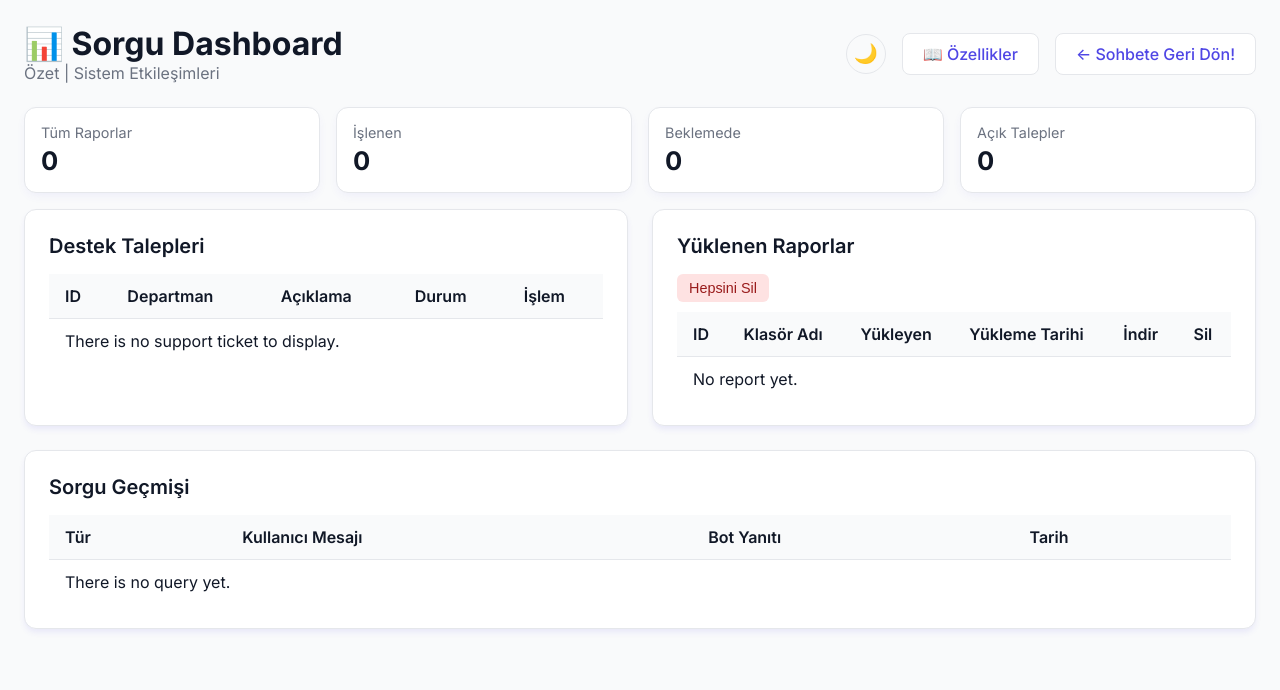
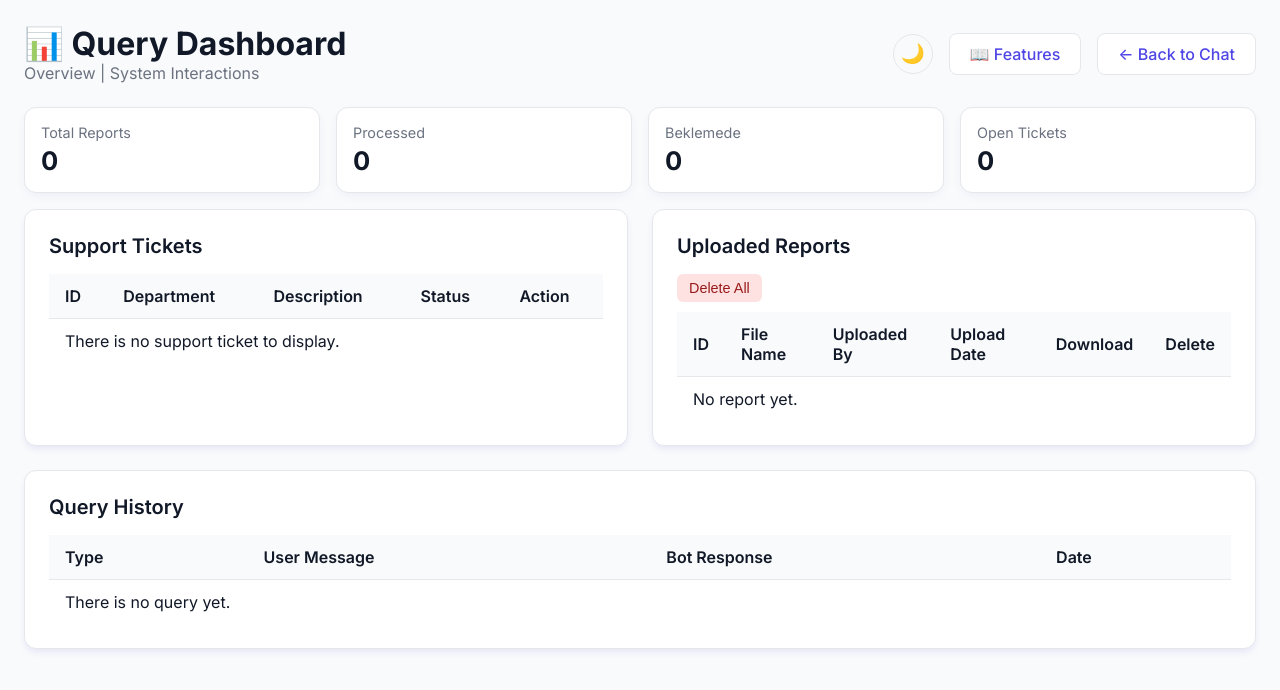
Before and after one commit to emredeveloper/kurum-asistan-chatbot, a Flask app: page /dashboard in a window 1280 px wide. Shown: the top 690 px of the page. Run offline with Flask 3, Linux system fonts and the light colour scheme; data that the repository does not hold is empty.

Commit message:
chore: translate project content to English

```diff
--- a/app.py
+++ b/app.py
@@ -59,7 +59,7 @@ def apply_rate_limiting():
         # Eski kayıtları temizle
         timestamps = [t for t in timestamps if t >= window_start]
         if len(timestamps) >= RATE_LIMIT_MAX_REQUESTS:
-            return jsonify({'success': False, 'message': 'Çok fazla istek. Lütfen biraz sonra tekrar deneyin.'}), 429
+            return jsonify({'success': False, 'message': 'Too many requests. Please try again shortly.'}), 429
         timestamps.append(now)
         _rate_limit_store[key] = timestamps
 
@@ -79,14 +79,14 @@ OLLAMA_MODELS = [m.strip() for m in os.getenv('OLLAMA_MODELS', f'{OLLAMA_MODEL}'
 def register_error_handlers(flask_app):
     @flask_app.errorhandler(RequestEntityTooLarge)
     def handle_large_file(e):
-        return jsonify({'success': False, 'message': 'Dosya boyutu sınırı aşıldı (20MB).'}), 413
+        return jsonify({'success': False, 'message': 'File size limit exceeded (20MB).'}), 413
 
     @flask_app.errorhandler(Exception)
     def handle_unexpected_error(e):
         if isinstance(e, HTTPException):
             return e
-        flask_app.logger.exception('Beklenmeyen sunucu hatası')
-        return jsonify({'success': False, 'message': 'Sunucu hatası. Lütfen daha sonra tekrar deneyin.'}), 500
+        flask_app.logger.exception('Unexpected server error')
+        return jsonify({'success': False, 'message': 'Server error. Please try again later.'}), 500
 
 
 def initialize_runtime(reset_state=False):
@@ -196,7 +196,7 @@ def index():
 def welcome_message():
     if 'messages' not in session:
         session['messages'] = []
-    return jsonify({'response': 'Merhaba! Ben Kurum Asistanı. Size aşağıdaki konularda yardımcı olabilirim:<br>- 🌤️ Güncel hava durumu bilgisi alabilirim.<br>- 💼 Destek talebi oluşturabilirim.<br>- 🏢 Kurum içi bilgi tabanımızdan sorularınızı yanıtlayabilirim.<br>- 📄 Belgelerinizi (Word/PDF) yükleyip, içerikleri hakkında sorular sorabilirsiniz.'})
+    return jsonify({'response': 'Hello! I am the Company Assistant. I can help you with the following:<br>- Current weather information<br>- Support ticket creation<br>- Questions about our internal knowledge base<br>- Upload Word/PDF documents and answer questions about their contents'})
 
 @app.route('/chat', methods=['POST'])
 def chat():
@@ -207,7 +207,7 @@ def chat():
 
     user_message = request.json.get('message', '')
     if not user_message.strip():
-        return jsonify({'response': 'Lütfen bir mesaj girin.'})
+        return jsonify({'response': 'Please enter a message.'})
     bot_response = bot.process_message(user_message, user_id)
     return jsonify({'response': bot_response})
 
@@ -221,7 +221,7 @@ def chat_stream():
 
     user_message = request.json.get('message', '')
     if not user_message.strip():
-        return jsonify({'response': 'Lütfen bir mesaj girin.'}), 400
+        return jsonify({'response': 'Please enter a message.'}), 400
 
     @stream_with_context
     def generate():
@@ -327,15 +327,15 @@ def upload_report():
     user_id = session['user_id']
 
     if 'file' not in request.files:
-        return jsonify({'success': False, 'message': 'Dosya bulunamadı.'}), 400
+        return jsonify({'success': False, 'message': 'File not found.'}), 400
     file = request.files['file']
     if file.filename == '':
-        return jsonify({'success': False, 'message': 'Dosya seçilmedi.'}), 400
+        return jsonify({'success': False, 'message': 'No file selected.'}), 400
 
     # MIME türü kontrolü
     if file and allowed_file(file.filename):
         if file.mimetype not in ALLOWED_MIME_TYPES:
-            return jsonify({'success': False, 'message': 'Geçersiz dosya türü.'}), 400
+            return jsonify({'success': False, 'message': 'Invalid file type.'}), 400
         original_filename = secure_filename(file.filename)
         timestamp = datetime.datetime.now().strftime('%Y%m%d_%H%M%S')
         stored_filename_with_time = f"{timestamp}_{original_filename}"
@@ -343,7 +343,7 @@ def upload_report():
         try:
             file_path = os.path.join(app.config['UPLOAD_FOLDER'], stored_filename_with_time)
             file.save(file_path)
-            uploader_name = request.form.get('uploader', 'Bilinmiyor') # Name of person uploading
+            uploader_name = request.form.get('uploader', 'Unknown') # Name of person uploading
 
             report_id = database.add_report(user_id, original_filename, stored_filename_with_time, uploader_name)
 
@@ -351,12 +351,12 @@ def upload_report():
             # offloaded to a background worker (e.g., Celery, RQ).
             doc_processor.process_and_embed_document(file_path, report_id)
 
-            return jsonify({'success': True, 'message': 'Rapor başarıyla yüklendi ve işlendi.'})
+            return jsonify({'success': True, 'message': 'Report uploaded and processed successfully.'})
         except Exception as e:
             # Log the exception e
-            return jsonify({'success': False, 'message': f'Rapor yüklenirken bir hata oluştu: {str(e)}'}), 500
+            return jsonify({'success': False, 'message': f'An error occurred while uploading the report: {str(e)}'}), 500
     else:
-        return jsonify({'success': False, 'message': 'Sadece PDF veya Word dosyası yükleyebilirsiniz.'}), 400
+        return jsonify({'success': False, 'message': 'Only PDF or Word files can be uploaded.'}), 400
 
 @app.route('/reports', methods=['GET'])
 def get_reports():
@@ -372,13 +372,13 @@ def download_report(filename):
 @app.route('/delete_report/<int:report_id>', methods=['DELETE'])
 def delete_report_route(report_id):
     if 'user_id' not in session:
-        return jsonify({'success': False, 'message': 'Yetkisiz erişim.'}), 401
+        return jsonify({'success': False, 'message': 'Unauthorized access.'}), 401
 
     try:
         # Get the filename before deleting the DB record to ensure we can delete the file
         report_details = database.get_report_by_id(report_id)
         if not report_details:
-             return jsonify({'success': False, 'message': 'Rapor bulunamadı.'}), 404
+             return jsonify({'success': False, 'message': 'Report not found.'}), 404
 
         stored_filename = report_details['stored_filename']
 
@@ -393,15 +393,15 @@ def delete_report_route(report_id):
         # Delete the document's vectors from the FAISS index
         doc_processor.delete_document(report_id)
 
-        return jsonify({'success': True, 'message': 'Rapor başarıyla silindi.'})
+        return jsonify({'success': True, 'message': 'Report deleted successfully.'})
     except Exception as e:
         print(f"Error deleting report {report_id}: {e}") # Log for debugging
-        return jsonify({'success': False, 'message': f'Rapor silinirken bir hata oluştu: {str(e)}'}), 500
+        return jsonify({'success': False, 'message': f'An error occurred while deleting the report: {str(e)}'}), 500
 
 @app.route('/delete_all_reports', methods=['DELETE'])
 def delete_all_reports():
     if 'user_id' not in session:
-        return jsonify({'success': False, 'message': 'Yetkisiz erişim.'}), 401
+        return jsonify({'success': False, 'message': 'Unauthorized access.'}), 401
     try:
         # 1. Tüm raporları veritabanından çek
         all_reports = database.get_reports()
@@ -418,10 +418,10 @@ def delete_all_reports():
         cursor.execute('DELETE FROM uploaded_reports')
         conn.commit()
         conn.close()
-        return jsonify({'success': True, 'message': 'Tüm raporlar ve ilişkili veriler silindi.'})
+        return jsonify({'success': True, 'message': 'All reports and related data were deleted.'})
     except Exception as e:
         print(f"Error deleting all reports: {e}")
-        return jsonify({'success': False, 'message': f'Tüm raporlar silinirken bir hata oluştu: {str(e)}'}), 500
+        return jsonify({'success': False, 'message': f'An error occurred while deleting all reports: {str(e)}'}), 500
 
 if __name__ == '__main__':
     # Initialize the database when running the app directly
@@ -458,13 +458,13 @@ if __name__ == '__main__':
     database.seed_default_users()
     @app.errorhandler(RequestEntityTooLarge)
     def handle_large_file(e):
-        return jsonify({'success': False, 'message': 'Dosya boyutu sınırı aşıldı (20MB).'}), 413
+        return jsonify({'success': False, 'message': 'File size limit exceeded (20MB).'}), 413
 
     @app.errorhandler(Exception)
     def handle_unexpected_error(e):
         if isinstance(e, HTTPException):
             return e
-        app.logger.exception('Beklenmeyen sunucu hatası')
-        return jsonify({'success': False, 'message': 'Sunucu hatası. Lütfen daha sonra tekrar deneyin.'}), 500
+        app.logger.exception('Unexpected server error')
+        return jsonify({'success': False, 'message': 'Server error. Please try again later.'}), 500
 
     app.run(debug=True, host='0.0.0.0', port=5000)
--- a/templates/dashboard.html
+++ b/templates/dashboard.html
@@ -1,32 +1,32 @@
 <!DOCTYPE html>
-<html lang="tr">
+<html lang="en">
 <head>
     <meta charset="UTF-8">
     <meta name="viewport" content="width=device-width, initial-scale=1.0">
-    <title>Sorgu Dashboard</title>
+    <title>Query Dashboard</title>
     <link rel="stylesheet" href="/static/styles.css">
 </head>
 <body class="dashboard-body">
     <div class="dashboard-container">
         <div class="dashboard-header">
             <div>
-                <h1>📊 Sorgu Dashboard</h1>
-                <p>Özet | Sistem Etkileşimleri</p>
+                <h1>📊 Query Dashboard</h1>
+                <p>Overview | System Interactions</p>
             </div>
             <div class="header-actions">
-                <button id="themeBtn" class="theme-btn" title="Koyu/Açık Tema">🌙</button>
-                <a href="/tutorial" class="back-btn">📖 Özellikler</a>
-                <a href="/" class="back-btn">← Sohbete Geri Dön!</a>
+                <button id="themeBtn" class="theme-btn" title="Dark/Light Theme">🌙</button>
+                <a href="/tutorial" class="back-btn">📖 Features</a>
+                <a href="/" class="back-btn">← Back to Chat</a>
             </div>
         </div>
 
         <div class="stats-cards">
             <div class="stat-card">
-                <div class="stat-title">Tüm Raporlar</div>
+                <div class="stat-title">Total Reports</div>
                 <div class="stat-value" id="statTotalReports">-</div>
             </div>
             <div class="stat-card">
-                <div class="stat-title">İşlenen</div>
+                <div class="stat-title">Processed</div>
                 <div class="stat-value" id="statProcessedReports">-</div>
             </div>
             <div class="stat-card">
@@ -34,23 +34,23 @@
                 <div class="stat-value" id="statPendingReports">-</div>
             </div>
             <div class="stat-card">
-                <div class="stat-title">Açık Talepler</div>
+                <div class="stat-title">Open Tickets</div>
                 <div class="stat-value" id="statOpenTickets">-</div>
             </div>
         </div>
 
         <div class="dashboard-grid">
             <div class="grid-item">
-                <h2>Destek Talepleri</h2>
+                <h2>Support Tickets</h2>
                 <div class="table-wrapper">
                     <table>
                         <thead>
                             <tr>
                                 <th>ID</th>
-                                <th>Departman</th>
-                                <th>Açıklama</th>
-                                <th>Durum</th>
-                                <th>İşlem</th>
+                                <th>Department</th>
+                                <th>Description</th>
+                                <th>Status</th>
+                                <th>Action</th>
                             </tr>
                         </thead>
                         <tbody id="supportTicketsTable">
@@ -61,18 +61,18 @@
             </div>
 
             <div class="grid-item">
-                <h2>Yüklenen Raporlar</h2>
+                <h2>Uploaded Reports</h2>
                 <div class="table-wrapper">
-                    <button id="deleteAllBtn" class="delete-btn" style="margin-bottom:10px;">Hepsini Sil</button>
+                    <button id="deleteAllBtn" class="delete-btn" style="margin-bottom:10px;">Delete All</button>
                     <table>
                         <thead>
                             <tr>
                                 <th>ID</th>
-                                <th>Klasör Adı</th>
-                                <th>Yükleyen</th>
-                                <th>Yükleme Tarihi</th>
-                                <th>İndir</th>
-                                <th>Sil</th>
+                                <th>File Name</th>
+                                <th>Uploaded By</th>
+                                <th>Upload Date</th>
+                                <th>Download</th>
+                                <th>Delete</th>
                             </tr>
                         </thead>
                         <tbody id="reportsTable">
@@ -83,15 +83,15 @@
             </div>
 
             <div class="grid-item grid-item-full-width">
-                <h2>Sorgu Geçmişi</h2>
+                <h2>Query History</h2>
                  <div class="table-wrapper">
                     <table>
                         <thead>
                             <tr>
-                                <th>Tür</th>
-                                <th>Kullanıcı Mesajı</th>
-                                <th>Bot Yanıtı</th>
-                                <th>Tarih</th>
+                                <th>Type</th>
+                                <th>User Message</th>
+                                <th>Bot Response</th>
+                                <th>Date</th>
                             </tr>
                         </thead>
                         <tbody id="historyTable">
@@ -104,7 +104,7 @@
     </div>
 
     <script>
-        // Tema Yönetimi
+        // Theme management
         document.addEventListener('DOMContentLoaded', function() {
             const themeBtn = document.getElementById('themeBtn');
             const body = document.body;
@@ -166,7 +166,7 @@
                             <td>${report.original_filename}</td>
                             <td>${report.uploader_name}</td>
                             <td>${new Date(report.created_at).toLocaleString('tr-TR')}</td>
-                            <td><a href="/download_report/${report.stored_filename}" class="download-link">İndir</a></td>
+                            <td><a href="/download_report/${report.stored_filename}" class="download-link">Download</a></td>
                             <td><button onclick="deleteReport(${report.id})" class="delete-btn">Delete</button></td>
                         </tr>`;
                         reportsTableBody.innerHTML += row;
```
Also changed, not shown: database.py (+124 -165 lines), templates/index.html (+6 -6 lines), templates/tutorial.html (+4 -4 lines), tests/test_app.py (+9 -9 lines), tests/test_chatbot.py (+9 -9 lines), README.md.
